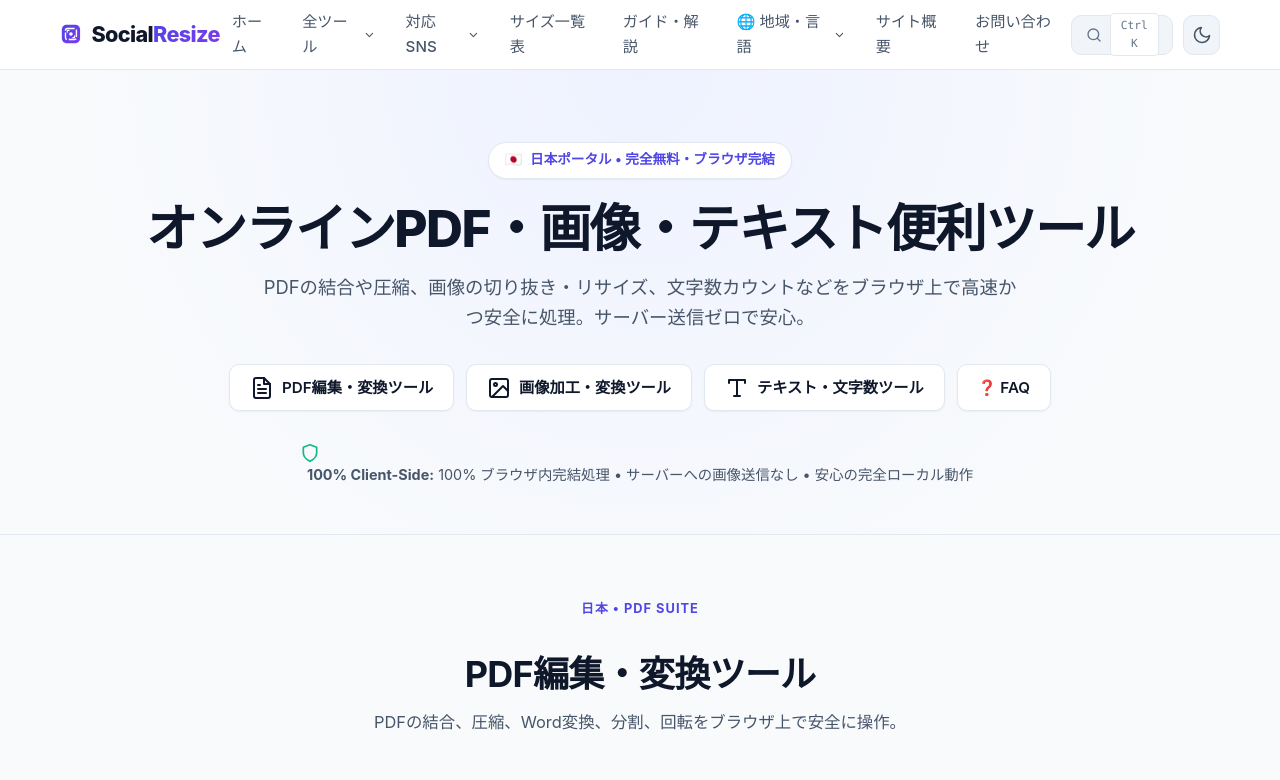
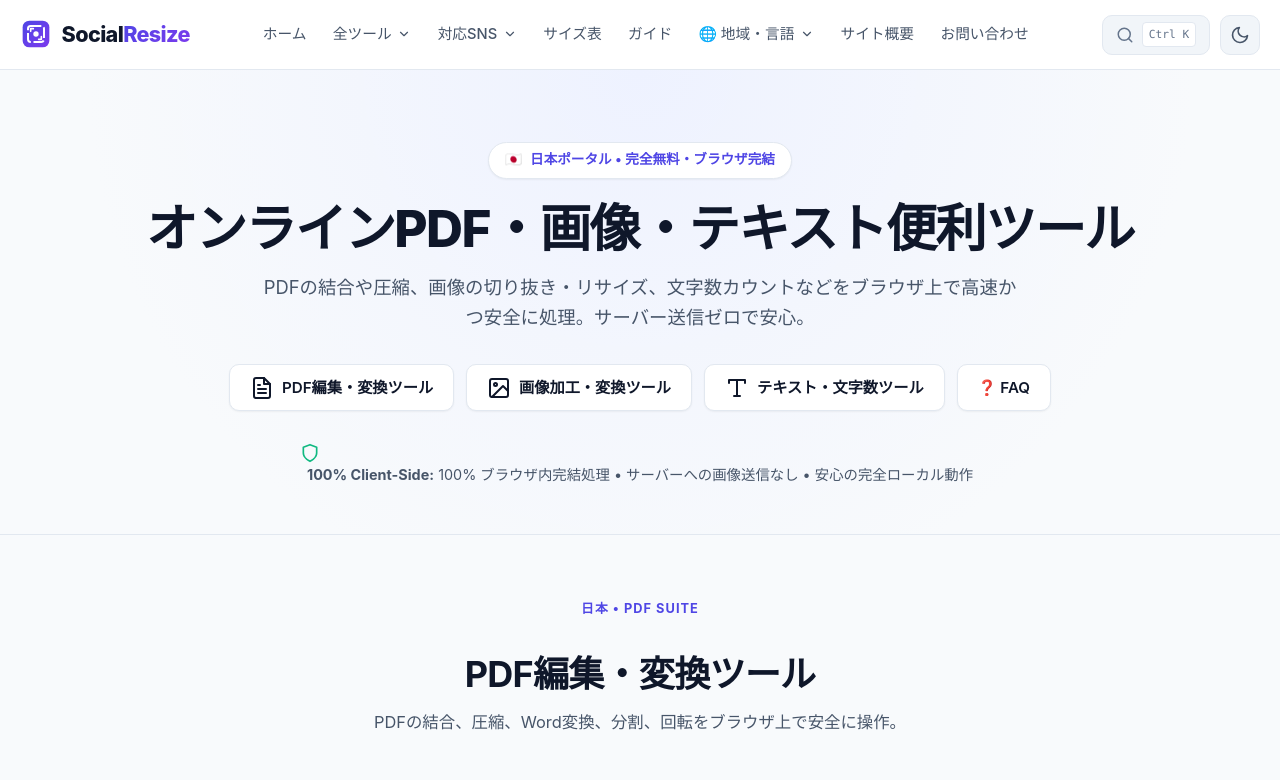
Before and after one commit to vyas2610/SocialResize, a plain HTML site: page jp/index.html in a window 1280 px wide. Shown: the top 780 px of the page. Drawn offline with Linux system fonts and the light colour scheme.

Commit message:
fix(nav): prevent menu item wrapping, expand header max-width, and refine concise localized labels

```diff
--- a/css/main.css
+++ b/css/main.css
@@ -163,10 +163,15 @@ p.lead {
   backdrop-filter: blur(12px);
 }
 
+.site-header .container {
+  max-width: 1440px;
+}
+
 .header-inner {
   display: flex;
   align-items: center;
   justify-content: space-between;
+  gap: 1rem;
   height: 100%;
 }
 
@@ -179,11 +184,14 @@ p.lead {
   font-weight: 800;
   letter-spacing: -0.03em;
   text-decoration: none;
+  flex-shrink: 0;
+  white-space: nowrap;
 }
 
 .brand-logo svg {
   width: 32px;
   height: 32px;
+  flex-shrink: 0;
 }
 
 .brand-accent {
@@ -196,11 +204,12 @@ p.lead {
   display: none;
 }
 
-@media (min-width: 992px) {
+@media (min-width: 1120px) {
   .desktop-nav {
     display: flex;
     align-items: center;
-    gap: 1.25rem;
+    gap: 0.5rem;
+    flex-shrink: 1;
   }
 }
 
@@ -208,18 +217,32 @@ p.lead {
   display: flex;
   align-items: center;
   list-style: none;
-  gap: 0.35rem;
+  gap: 0.2rem;
+  flex-wrap: nowrap;
 }
 
 .nav-link {
   color: var(--text-secondary);
   font-weight: 500;
-  font-size: 0.95rem;
-  padding: 0.5rem 0.75rem;
+  font-size: 0.88rem;
+  padding: 0.45rem 0.5rem;
   border-radius: var(--radius-sm);
   display: inline-flex;
   align-items: center;
-  gap: 0.35rem;
+  gap: 0.25rem;
+  white-space: nowrap;
+  flex-shrink: 0;
+}
+
+@media (min-width: 1280px) {
+  .nav-list {
+    gap: 0.35rem;
+  }
+  .nav-link {
+    font-size: 0.92rem;
+    padding: 0.5rem 0.65rem;
+    gap: 0.35rem;
+  }
 }
 
 .nav-link:hover, .nav-link.is-current {
@@ -277,6 +300,7 @@ p.lead {
   display: flex;
   align-items: center;
   gap: 0.6rem;
+  flex-shrink: 0;
 }
 
 .icon-btn {
@@ -322,7 +346,7 @@ p.lead {
   display: inline-flex;
 }
 
-@media (min-width: 992px) {
+@media (min-width: 1120px) {
   .nav-hamburger-btn {
     display: none;
   }
--- a/jp/index.html
+++ b/jp/index.html
@@ -313,8 +313,8 @@
               <a href="../tiktok-image-resizer.html" class="dropdown-link">TikTok</a>
             </div>
           </li>
-          <li><a href="../social-media-image-sizes.html" class="nav-link">サイズ一覧表</a></li>
-          <li><a href="../guides/index.html" class="nav-link">ガイド・解説</a></li>
+          <li><a href="../social-media-image-sizes.html" class="nav-link">サイズ表</a></li>
+          <li><a href="../guides/index.html" class="nav-link">ガイド</a></li>
           <li class="nav-item-dropdown">
             <a href="#country-hubs" class="nav-link nav-dropdown-toggle" aria-expanded="false">
               🌐 地域・言語
@@ -391,8 +391,8 @@
       <li><a href="../pinterest-image-resizer.html" class="mobile-nav-link">Pinterest</a></li>
       <li><a href="../tiktok-image-resizer.html" class="mobile-nav-link">TikTok</a></li>
       <li class="mobile-nav-category">便利リソース</li>
-      <li><a href="../social-media-image-sizes.html" class="mobile-nav-link">サイズ一覧表</a></li>
-      <li><a href="../guides/index.html" class="mobile-nav-link">ガイド・解説</a></li>
+      <li><a href="../social-media-image-sizes.html" class="mobile-nav-link">サイズ表</a></li>
+      <li><a href="../guides/index.html" class="mobile-nav-link">ガイド</a></li>
       <li><a href="../about.html" class="mobile-nav-link">サイト概要</a></li>
       <li><a href="../contact.html" class="mobile-nav-link">お問い合わせ</a></li>
       <li class="mobile-nav-category">各国の地域ポータル</li>
```
Also changed, not shown: br/index.html (+3 -3 lines), de/index.html (+2 -2 lines), es/index.html (+2 -2 lines), fr/index.html (+3 -3 lines), id/index.html (+2 -2 lines), mx/index.html (+2 -2 lines), ph/index.html (+4 -4 lines), ru/index.html (+5 -5 lines), vn/index.html (+3 -3 lines).
